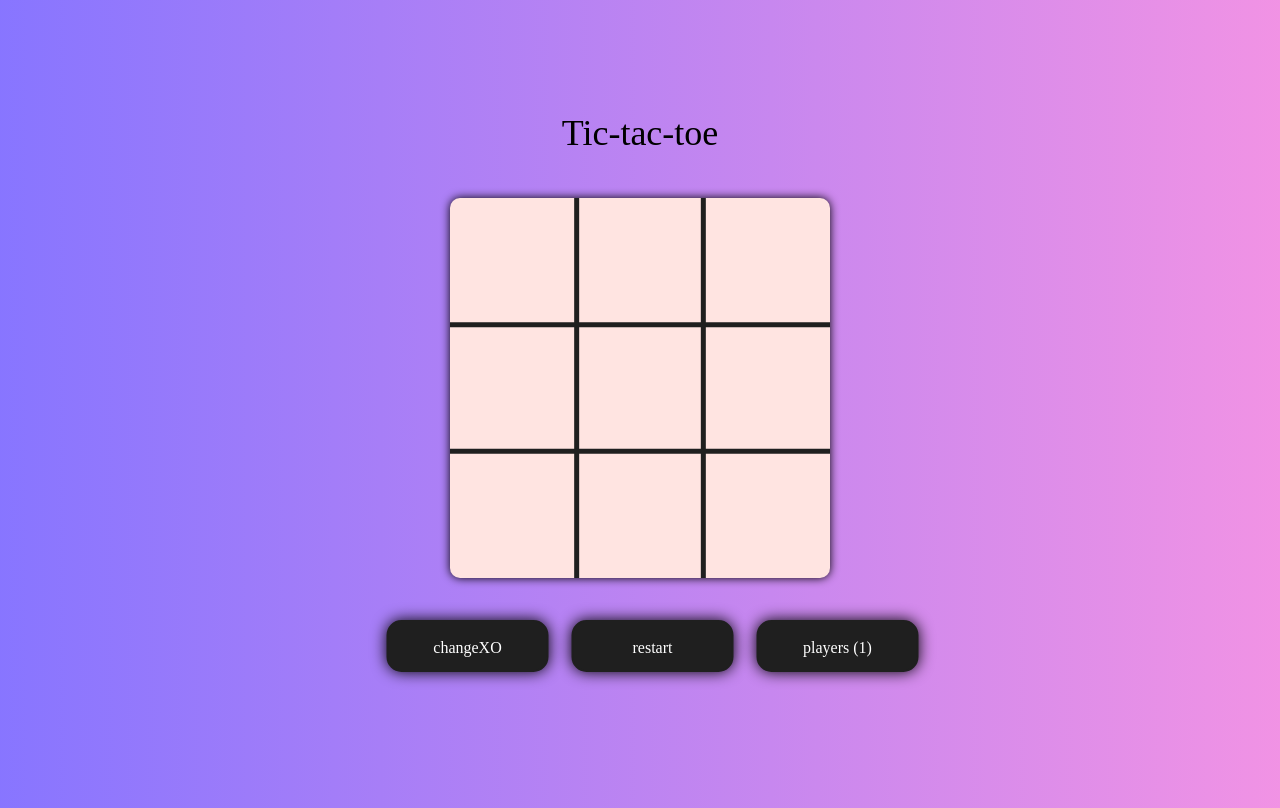
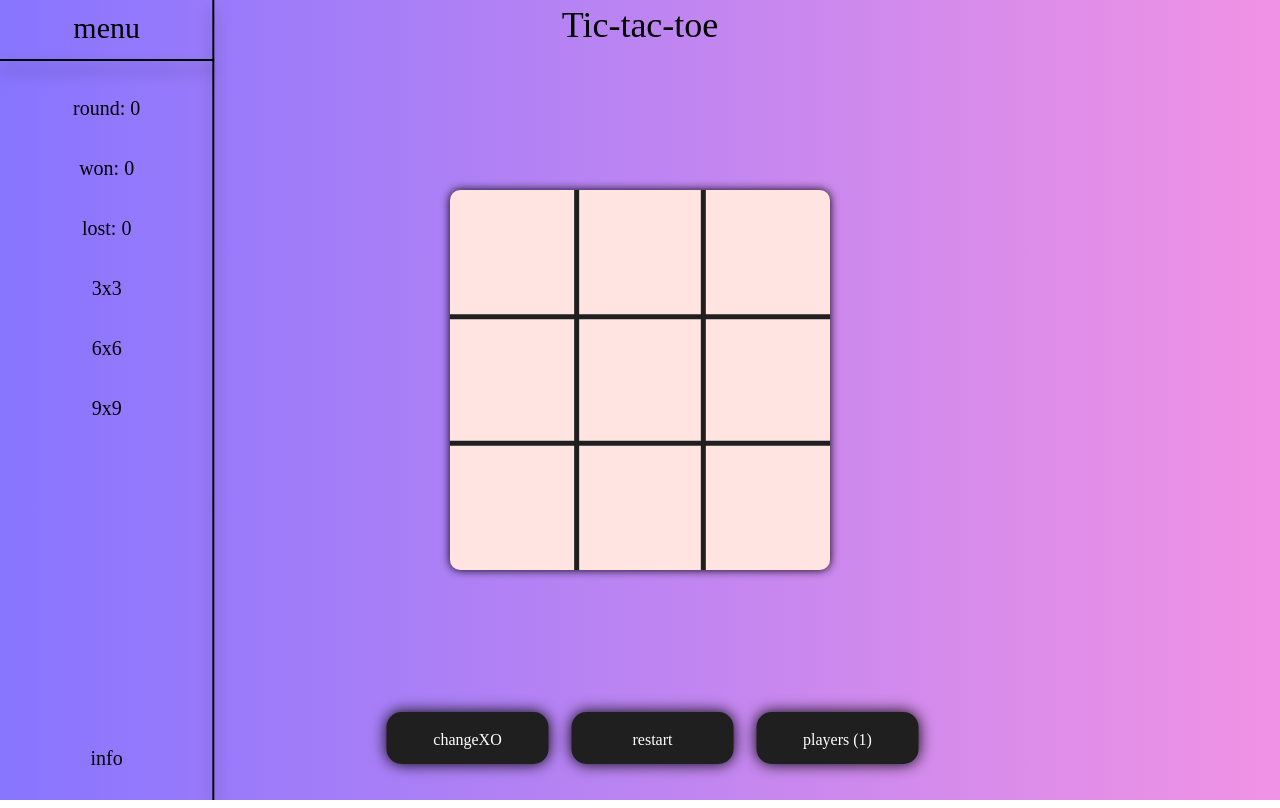
Before and after one commit to sikinski/tic-tac-toe, a website built with Vite: page index.html in a window 1280 px wide. Built offline with nearby package versions, Linux system fonts and the light colour scheme.

Commit message:
render nav

```diff
--- a/src/main.ts
+++ b/src/main.ts
@@ -3,8 +3,8 @@ import { Game } from './ts/game';
 
 const main = () => {
   const idContainer = 'container';
-  const widthStage = 900;
-  const heightStage = 600;
+  const widthStage = window.innerWidth;
+  const heightStage = window.innerHeight;
   const game = new Game(idContainer, widthStage, heightStage);
   game.initRender();
 }
--- a/src/style.css
+++ b/src/style.css
@@ -15,6 +15,8 @@ body {
   justify-content: center;
   align-items: center;
   font-family: 'Averta-Bold';
+  margin: 0;
+  padding: 0;
   background: linear-gradient(
     90deg,
     hsla(225, 100%, 63%, 1) 0%,
--- a/src/ts/game.ts
+++ b/src/ts/game.ts
@@ -7,6 +7,9 @@ export class Game {
     public numCell: number = 3
     public btnArea: Array<object> = []
     public numPlayers: number = 1
+    public wins: number = 0
+    public losses: number = 0
+    public round: number = 0
 
     constructor(idContainer: string, width: number, height: number) {
         this.stage = new Konva.Stage({
@@ -123,10 +126,96 @@ export class Game {
         layer.add(groupBtns)
         this.stage.add(layer)
     }
+    renderNavigation() {
+        const layer = new Konva.Layer()
+
+        const container = new Konva.Rect({
+            x: 0,
+            y: 0,
+            width: this.stage.width() / 6,
+            height: this.stage.height(),
+        });
+        const borderRight = new Konva.Line({
+            points: [container.x() + container.width(), container.y(), container.x() + container.width(), container.y() + container.height()],
+            stroke: 'black',
+            shadowColor: 'black',
+            shadowBlur: 15,
+            shadowOffset: { x: 0, y: 10 },
+            shadowOpacity: 0.5,
+            strokeWidth: 2,
+            lineCap: 'round',
+        })
+
+        const heading = new Konva.Text({
+            x: container.x(),
+            y: 15,
+            width: container.width(),
+            text: 'menu',
+            fontSize: 30,
+            fontFamily: 'Averta-Bold',
+            align: 'center',
+            fill: 'black',
+        })
+
+        const underHeadingLine = new Konva.Line({
+            points: [heading.x(), heading.y() + heading.height() + 15, heading.x() + heading.width(), heading.y() + heading.height() + 15],
+            stroke: 'black',
+            shadowColor: 'black',
+            shadowBlur: 15,
+            shadowOffset: { x: 0, y: 10 },
+            shadowOpacity: 0.5,
+            strokeWidth: 2,
+            lineCap: 'round',
+        })
+
+        const list = new Konva.Group({
+            x: container.x(),
+            y: 40,
+        });
+
+        const items = [`round: ${this.round}`, `won: ${this.wins}`, `lost: ${this.losses}`, '3x3', '6x6', '9x9', 'info'];
+
+        for (let i = 0; i < items.length; i++) {
+            if (i < items.length - 1) {
+                const item = new Konva.Text({
+                    x: list.x(),
+                    y: list.y() + 20 + 60 * i,
+                    width: container.width(),
+                    text: items[i],
+                    fontSize: 20,
+                    fontFamily: 'Averta-Bold',
+                    align: 'center',
+                    fill: 'black',
+                })
+                list.add(item)
+            } else {
+                const bottomItem = new Konva.Text({
+                    x: list.x(),
+                    y: list.y() + container.height() - heading.height() - 100,
+                    width: container.width(),
+                    text: items[i],
+                    fontSize: 20,
+                    fontFamily: 'Averta-Bold',
+                    align: 'center',
+                    fill: 'black',
+                })
+                list.add(bottomItem)
+            }
+        }
+
+        layer.add(container)
+        layer.add(borderRight)
+        layer.add(heading)
+        layer.add(underHeadingLine)
+        layer.add(list)
+
+        this.stage.add(layer)
+    }
 
     initRender() {
         this.renderHeading()
         this.renderField()
         this.renderButtons()
+        this.renderNavigation()
     }
 }
```
Also changed, not shown: src/images/icons/bars.svg (added), src/images/icons/xmark.svg (added).
